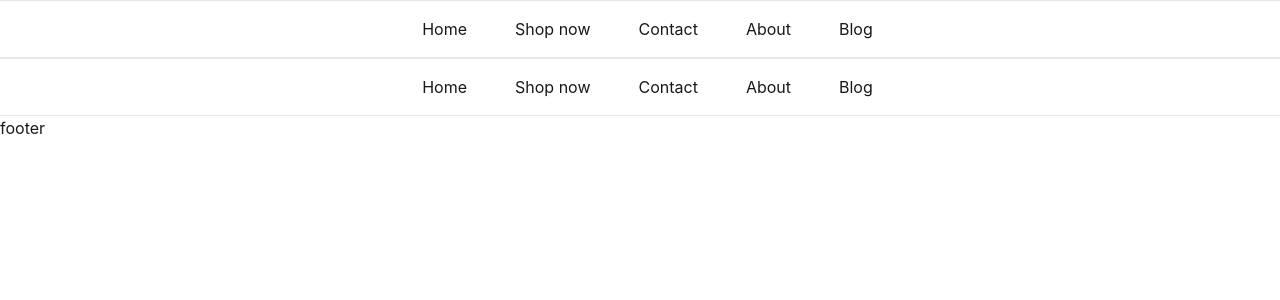
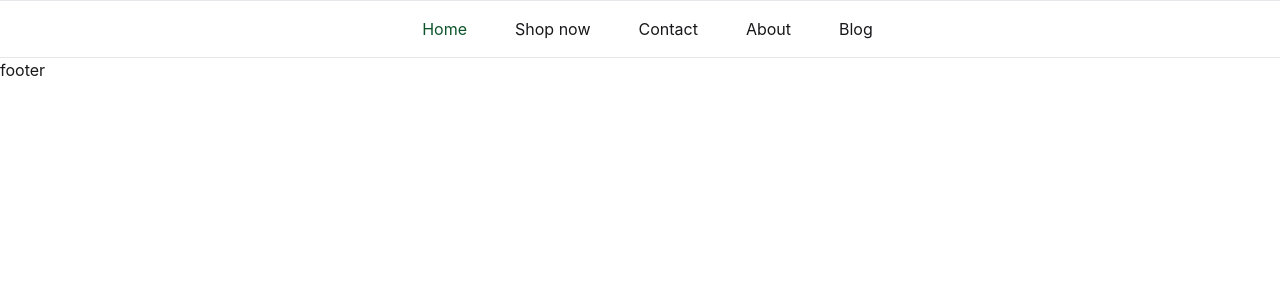
Before and after one commit to emon-codes/Web-, a React app: page / in a window 1280 px wide. Shown: the top 300 px of the page. Built offline with nearby package versions, Linux system fonts and the light colour scheme; the HTML template or start-up script is replaced by a standard one.

Commit message:
jason file add

```diff
--- /dev/null
+++ b/public/products.json
@@ -0,0 +1,44 @@
+[
+  {
+    "id": 1,
+    "name": "Eggs",
+    "items": 154,
+    "discount": 0,
+    "image": "https://maraviyainfotech.com/projects/grabit-tailwind/grabit-tailwind/assets/img/category/c-1.png"
+  },
+  {
+    "id": 2,
+    "name": "Clothes",
+    "items": 320,
+    "discount": 30,
+    "image": "https://maraviyainfotech.com/projects/grabit-tailwind/grabit-tailwind/assets/img/category/c-4.png"
+  },
+  {
+    "id": 3,
+    "name": "Watches",
+    "items": 605,
+    "discount": 0,
+    "image": "https://maraviyainfotech.com/projects/grabit-tailwind/grabit-tailwind/assets/img/product-images/54_1.jpg"
+  },
+  {
+    "id": 4,
+    "name": "Dresses",
+    "items": 548,
+    "discount": 15,
+    "image": "https://maraviyainfotech.com/projects/grabit-tailwind/grabit-tailwind/assets/img/category/c-1.png"
+  },
+  {
+    "id": 5,
+    "name": "Glasses",
+    "items": 400,
+    "discount": 10,
+    "image": "https://maraviyainfotech.com/projects/grabit-tailwind/grabit-tailwind/assets/img/category/c-4.png"
+  },
+  {
+    "id": 6,
+    "name": "Cosmatics",
+    "items": 592,
+    "discount": 0,
+    "image": "https://maraviyainfotech.com/projects/grabit-tailwind/grabit-tailwind/assets/img/product-images/54_1.jpg"
+  }
+]
--- a/src/Components/Navbar.jsx
+++ b/src/Components/Navbar.jsx
@@ -5,7 +5,8 @@ import { NavLink } from "react-router";
 const Navbar = () => {
   const [menuOpen, setMenuOpen] = useState(false);
 
-  const getClass = ({ isActive }) => isActive ? "cp" : "";
+  // const active = ({ isActive }) => isActive ? "cp" : "";
+  const active = ({ isActive }) => isActive ? "text-green-900 " : "";
 
   return (
     <div className="border-y border-gray-200 py-2">
@@ -19,11 +20,11 @@ const Navbar = () => {
 
         {/* Desktop Nav Links */}
         <div className="hidden md:flex gap-12">
-          <NavLink className={getClass} to="/" end>Home</NavLink>
-          <NavLink className={getClass} to="/shop">Shop now</NavLink>
-          <NavLink className={getClass} to="/contacts">Contact</NavLink>
-          <NavLink className={getClass} to="/about">About</NavLink>
-          <NavLink className={getClass} to="/blog">Blog</NavLink>
+          <NavLink className={active} to="/" end>Home</NavLink>
+          <NavLink className={active} to="/shop">Shop now</NavLink>
+          <NavLink className={active} to="/contacts">Contact</NavLink>
+          <NavLink className={active} to="/about">About</NavLink>
+          <NavLink className={active} to="/blog">Blog</NavLink>
         </div>
 
         {/* Shop Now — hidden on mobile */}
@@ -48,11 +49,11 @@ const Navbar = () => {
       {/* Mobile Dropdown */}
       {menuOpen && (
         <div className="md:hidden flex flex-col px-4 pb-3 gap-3 border-t border-gray-100 mt-2">
-          <NavLink className={getClass} to="/" end onClick={() => setMenuOpen(false)}>Home</NavLink>
-          <NavLink className={getClass} to="/shop" onClick={() => setMenuOpen(false)}>Shop now</NavLink>
-          <NavLink className={getClass} to="/contacts" onClick={() => setMenuOpen(false)}>Contact</NavLink>
-          <NavLink className={getClass} to="/about" onClick={() => setMenuOpen(false)}>About</NavLink>
-          <NavLink className={getClass} to="/blog" onClick={() => setMenuOpen(false)}>Blog</NavLink>
+          <NavLink className={active} to="/" end onClick={() => setMenuOpen(false)}>Home</NavLink>
+          <NavLink className={active} to="/shop" onClick={() => setMenuOpen(false)}>Shop now</NavLink>
+          <NavLink className={active} to="/contacts" onClick={() => setMenuOpen(false)}>Contact</NavLink>
+          <NavLink className={active} to="/about" onClick={() => setMenuOpen(false)}>About</NavLink>
+          <NavLink className={active} to="/blog" onClick={() => setMenuOpen(false)}>Blog</NavLink>
           <div className="flex items-center gap-2 text-white bgp py-2 px-4 w-fit mt-1">
             <BiCategory />
             <p>Shop Now</p>
--- a/src/Pages/About.jsx
+++ b/src/Pages/About.jsx
@@ -1,9 +1,39 @@
-import React from 'react'
+import React from "react";
 
 const About = () => {
   return (
-    <div>About</div>
-  )
-}
+    <div className="p-5">
+      <calendar-date class="cally bg-base-100 border border-base-300 shadow-lg rounded-box">
+        <svg
+          aria-label="Previous"
+          className="fill-current size-4"
+          slot="previous"
+          xmlns="http://www.w3.org/2000/svg"
+          viewBox="0 0 24 24"
+        >
+          <path
+            fill="currentColor"
+            d="M15.75 19.5 8.25 12l7.5-7.5"
+          />
+        </svg>
 
-export default About
+        <svg
+          aria-label="Next"
+          className="fill-current size-4"
+          slot="next"
+          xmlns="http://www.w3.org/2000/svg"
+          viewBox="0 0 24 24"
+        >
+          <path
+            fill="currentColor"
+            d="m8.25 4.5 7.5 7.5-7.5 7.5"
+          />
+        </svg>
+
+        <calendar-month />
+      </calendar-date>
+    </div>
+  );
+};
+
+export default About;
--- a/src/Pages/Home.jsx
+++ b/src/Pages/Home.jsx
@@ -4,7 +4,7 @@ import Navbar from '../Components/Navbar'
 const Home = () => {
   return (
       <div>
-          <Navbar/>
+
     </div>
   )
 }
```
Also changed, not shown: src/Hooks/useData.js (added).
